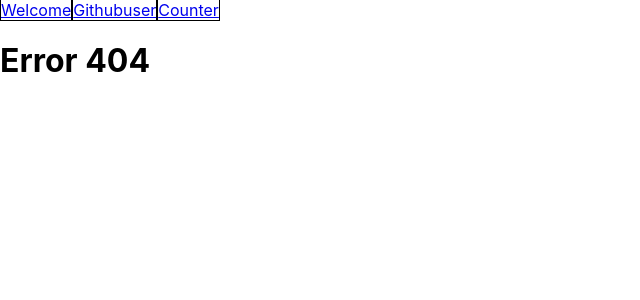
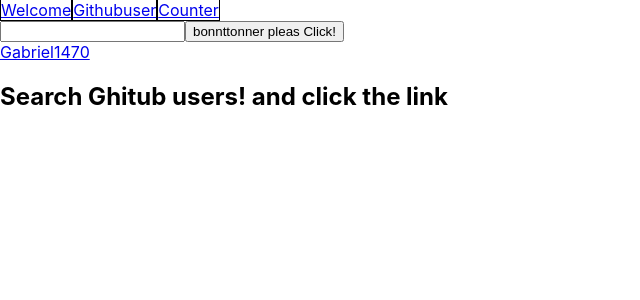
Before and after one commit to Gabriel1470/React-esercizi, a React (Create React App) app: page /user in a window 1280 px wide. Before the commit this address had no page. Shown: the top 300 px of the page, without its empty margins (0-640 px from the left). Built offline with nearby package versions, Linux system fonts and the light colour scheme.

Commit message:
React Render 06/07

```diff
--- a/src/App.js
+++ b/src/App.js
@@ -3,19 +3,22 @@ import './App.css';
 import Counter from './Components/Counter';
 import UserHandler from './Components/UserHandler';
 import Welcome from './Components/Welcome'
+import { GithubUser } from './Components/GhithubUser';
+
 
 function App() {
   return (
     <div>
 <Link className='disp' to="/" >Welcome</Link>
-<Link className='disp' to="/githubuser">Githubuser</Link>
+<Link className='disp' to="/user">Githubuser</Link>
 <Link className='disp' to="/counter" >Counter</Link>
 
       <Routes>
         <Route path='/' element={<Welcome name='NullNanNBan' />}> </Route>
         <Route path='/counter' element={<Counter/>}></Route>
-        <Route path='/githubuser'>
-          <Route path=':username' element={<UserHandler />} />
+        <Route path='/user' element={<UserHandler/>} >
+          <Route index element={<h2>Search Ghitub users! and click the link</h2>}/>
+          <Route path=':username' element={<GithubUser />} />
         </Route>
         <Route path='*' element={<h1>Error 404</h1>}></Route>
       </Routes>
--- a/src/Components/GhithubUser.jsx
+++ b/src/Components/GhithubUser.jsx
@@ -1,13 +1,15 @@
 import { useEffect , useState } from "react";
+import { useParams } from "react-router-dom";
 
-export function GithubUser({name}){
-
+export function GithubUser(){
+const {username} = useParams()
 const [dati,setDati] = useState('')
 const [err,setErr] = useState(false)
 
 async function userFetch() {
   try {
-    const response = await fetch(`https://api.github.com/users/${name}`);
+    const response = await fetch(`https://api.github.com/users/${username}`);
+    console.log(username)
     if(response.status === 200){
       const info = await response.json()
       setDati(info)
@@ -22,7 +24,7 @@ throw new Error('User inesistente/impossibile comunicare con il server')
 
 useEffect(()=>{
   userFetch()
-}, [])
+},[username] )
 
 
 return(
--- a/src/Components/UserHandler.jsx
+++ b/src/Components/UserHandler.jsx
@@ -1,15 +1,29 @@
-import { useParams } from "react-router-dom";
-import { GithubUser } from "./GhithubUser";
+import { useState } from "react";
+import { Link,Outlet,} from "react-router-dom";
 
 
+export default function UserHandler(){
+const [username,setUsername] = useState(['Gabriel1470'])
+const inputHandler=(event)=>{
+event.preventDefault()
+setUsername(username.concat(event.target.previousSibling.value))
 
+}
+return(
+    <>
+    <form>
+        <input type='text'></input>
+        <button onClick={inputHandler}>bonnttonner pleas Click!</button>
+    </form>
+<div>
+{username.map(item=>{return(
+<div>
+<Link to={`${item}`}>{item}</Link>
+</div>
+)})}
+</div>
+<Outlet/>
+    </>
+)
 
-export default function UserHandler() {
-    const { username } = useParams()
-    return (
-        <>
-            {console.log(username)}
-            <GithubUser name={username} />
-        </>
-    )
 }
```
